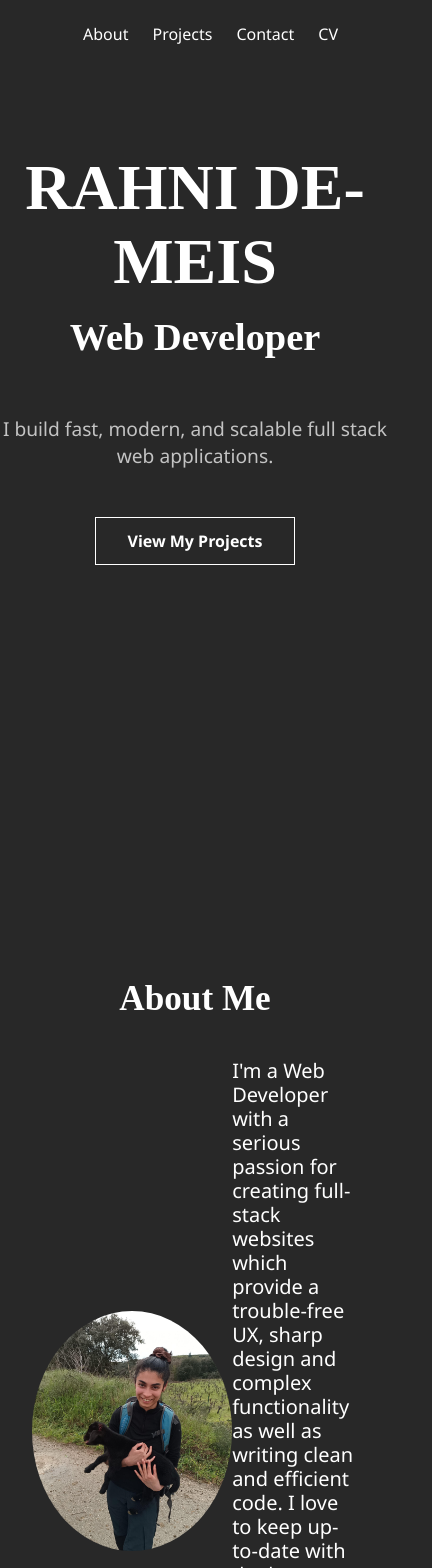
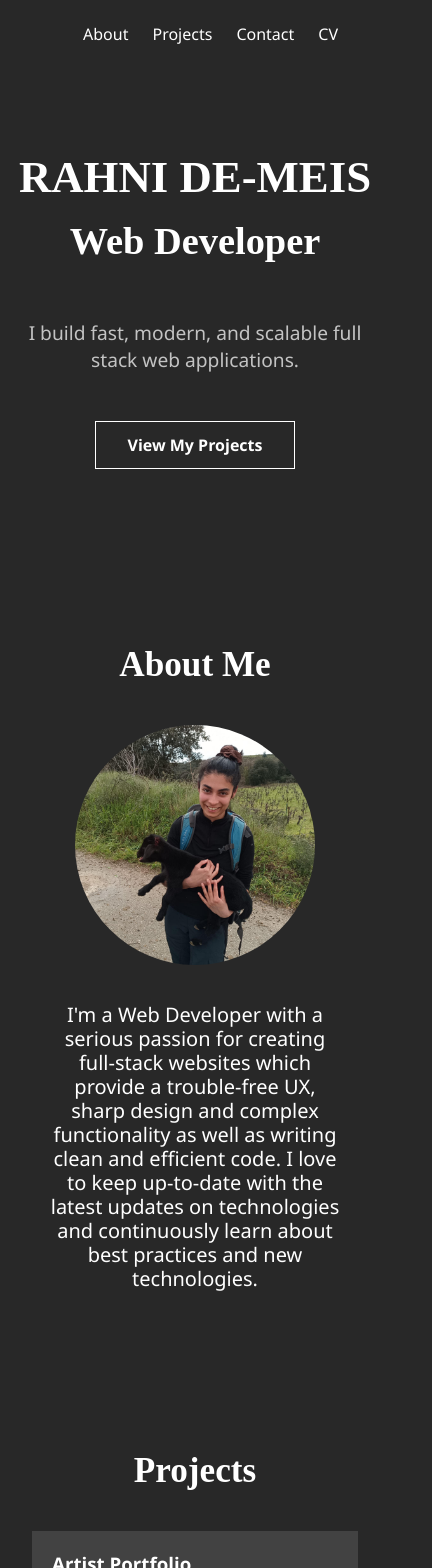
Before and after one commit to RahniDev/portfolio-2026, a React (Vite) app: page / in a window 390 px wide. Shown: the top 1568 px of the page, 432 px wide, since content can reach past the window. Built offline with nearby package versions, Linux system fonts and the light colour scheme; no server answers; a web font is replaced by a local one.

Commit message:
Add media queries

```diff
--- a/src/components/About/about.module.css
+++ b/src/components/About/about.module.css
@@ -2,6 +2,7 @@
   padding: 5rem 2rem;
   text-align: center;
 }
+
 .aboutContent {
   display: flex;
   justify-content: space-around;
@@ -21,3 +22,17 @@
   border-radius: 50%;
   object-fit: cover;
 }
+
+@media only screen and (max-width: 768px) {
+  .aboutContent {
+    flex-direction: column;
+    align-items: center;
+    justify-content: center;
+  }
+
+  .aboutContent p {
+    width: 90%;
+    margin-top: 2.4rem;
+    text-align: center;
+  }
+}
--- a/src/components/Contact/contact.module.css
+++ b/src/components/Contact/contact.module.css
@@ -10,7 +10,7 @@ form {
 }
 
 .inputContainer {
-    margin: 10px;
+    margin: 10px 0;
     display: flex;
     flex-direction: column;
 }
@@ -42,3 +42,9 @@ button {
     display: flex;
     justify-content: flex-end;
 }
+
+@media only screen and (max-width: 768px) {
+    form {
+        width: 90%;
+    }
+}
--- a/src/components/Hero/hero.module.css
+++ b/src/components/Hero/hero.module.css
@@ -1,5 +1,4 @@
 .hero {
-  height: 100vh;
   display: flex;
   flex-direction: row;
   text-align: center;
@@ -44,3 +43,13 @@
   justify-content: start;
   margin: 6rem auto;
 }
+
+@media only screen and (max-width: 768px) {
+  .hero h1 {
+    font-size: 2.8rem;
+  }
+
+  .hero p {
+    padding: 0 1rem;
+  }
+}
--- a/src/components/Projects/projects.module.css
+++ b/src/components/Projects/projects.module.css
@@ -25,3 +25,9 @@
   margin: 0 10px;
   text-align: left;
 }
+
+@media only screen and (max-width: 768px) {
+  .projectCard {
+    width: 100%;
+  }
+}
```
Also changed, not shown: src/components/About/About.tsx (indentation only).
